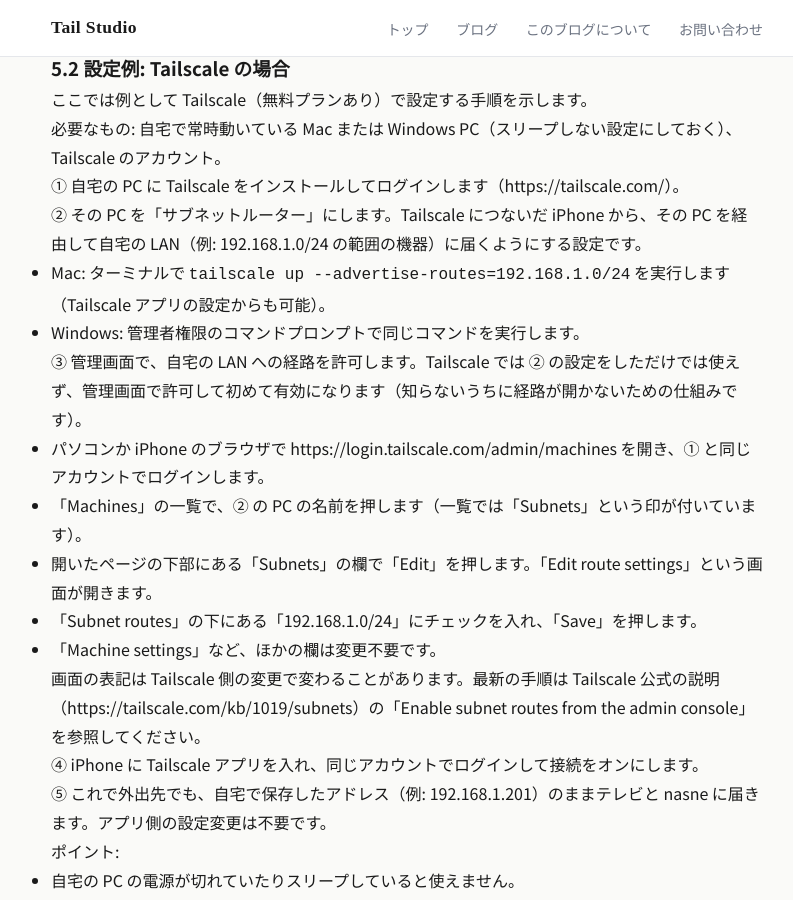
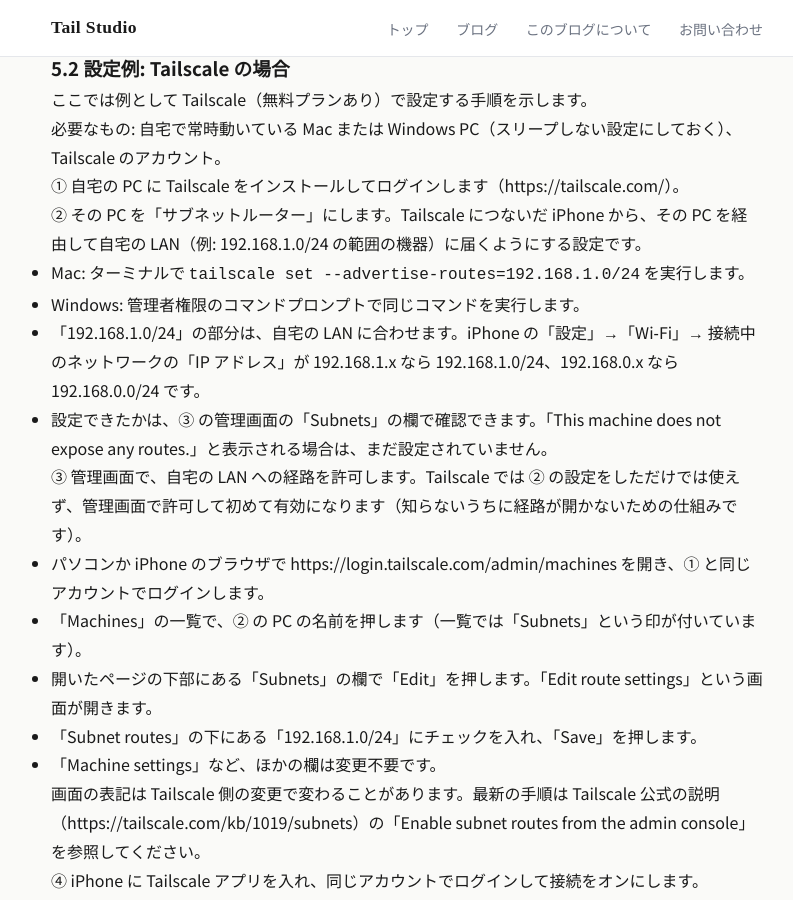
Before and after one commit to wat--/app-policies, a Jekyll site: the page built from apps/rimoroku/guide.md, in a window 1280 px wide and 900 px high, scrolled down 2360 px. Shown: the whole window, without its empty margins (233-1026 px from the left). Built offline with Jekyll 4.4.1, drawn with Linux system fonts in a browser that asks for light colours.

Commit message:
リモ録ガイド: tailscale set に変更、LAN 範囲の確かめ方を追記
Co-Authored-By: Claude Opus 5.5 <noreply@anthropic.com>

```diff
--- a/apps/rimoroku/guide.md
+++ b/apps/rimoroku/guide.md
@@ -97,8 +97,10 @@ VPN の条件は「iPhone から自宅 LAN のアドレス（192.168.x.x）に
 
 ② その PC を「サブネットルーター」にします。Tailscale につないだ iPhone から、その PC を経由して自宅の LAN（例: 192.168.1.0/24 の範囲の機器）に届くようにする設定です。
 
-- Mac: ターミナルで `tailscale up --advertise-routes=192.168.1.0/24` を実行します（Tailscale アプリの設定からも可能）。
+- Mac: ターミナルで `tailscale set --advertise-routes=192.168.1.0/24` を実行します。
 - Windows: 管理者権限のコマンドプロンプトで同じコマンドを実行します。
+- 「192.168.1.0/24」の部分は、自宅の LAN に合わせます。iPhone の「設定」→「Wi‑Fi」→ 接続中のネットワークの「IP アドレス」が 192.168.1.x なら 192.168.1.0/24、192.168.0.x なら 192.168.0.0/24 です。
+- 設定できたかは、③ の管理画面の「Subnets」の欄で確認できます。「This machine does not expose any routes.」と表示される場合は、まだ設定されていません。
 
 ③ 管理画面で、自宅の LAN への経路を許可します。Tailscale では ② の設定をしただけでは使えず、管理画面で許可して初めて有効になります（知らないうちに経路が開かないための仕組みです）。
 
```
